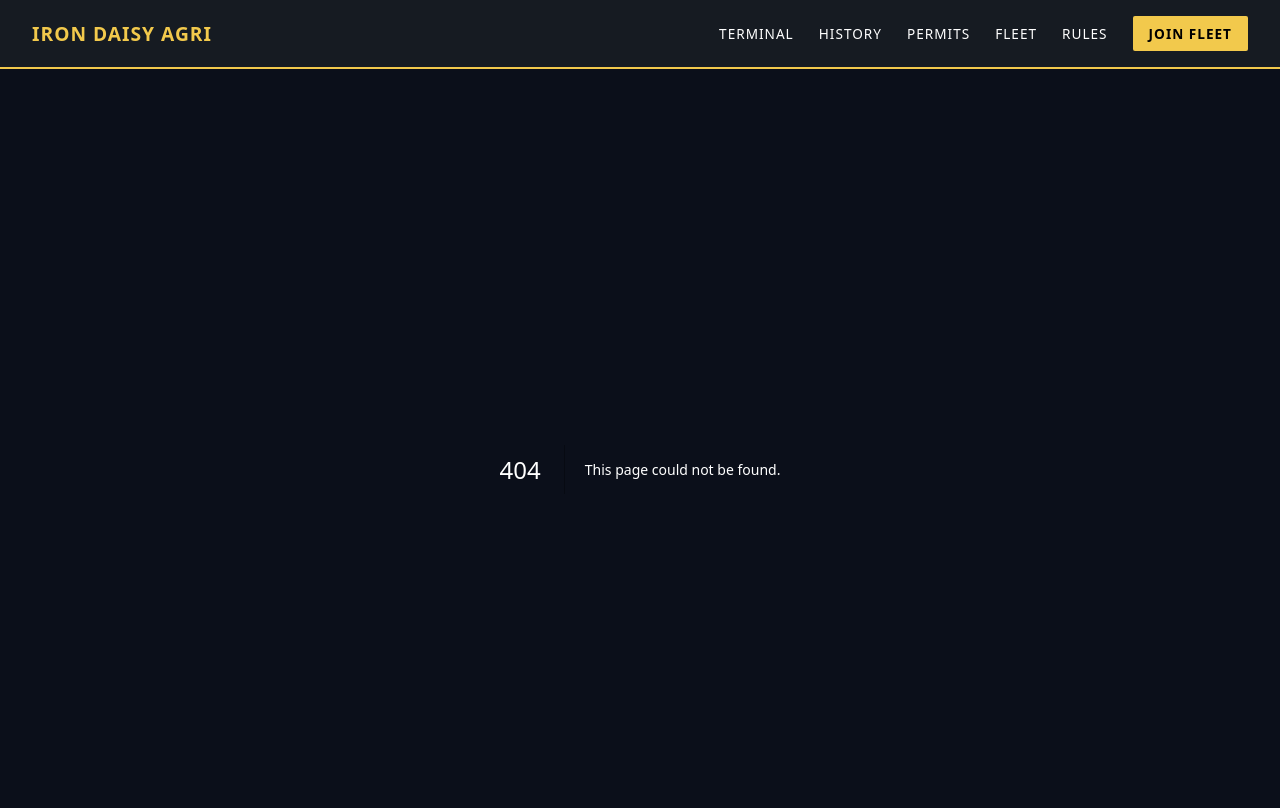
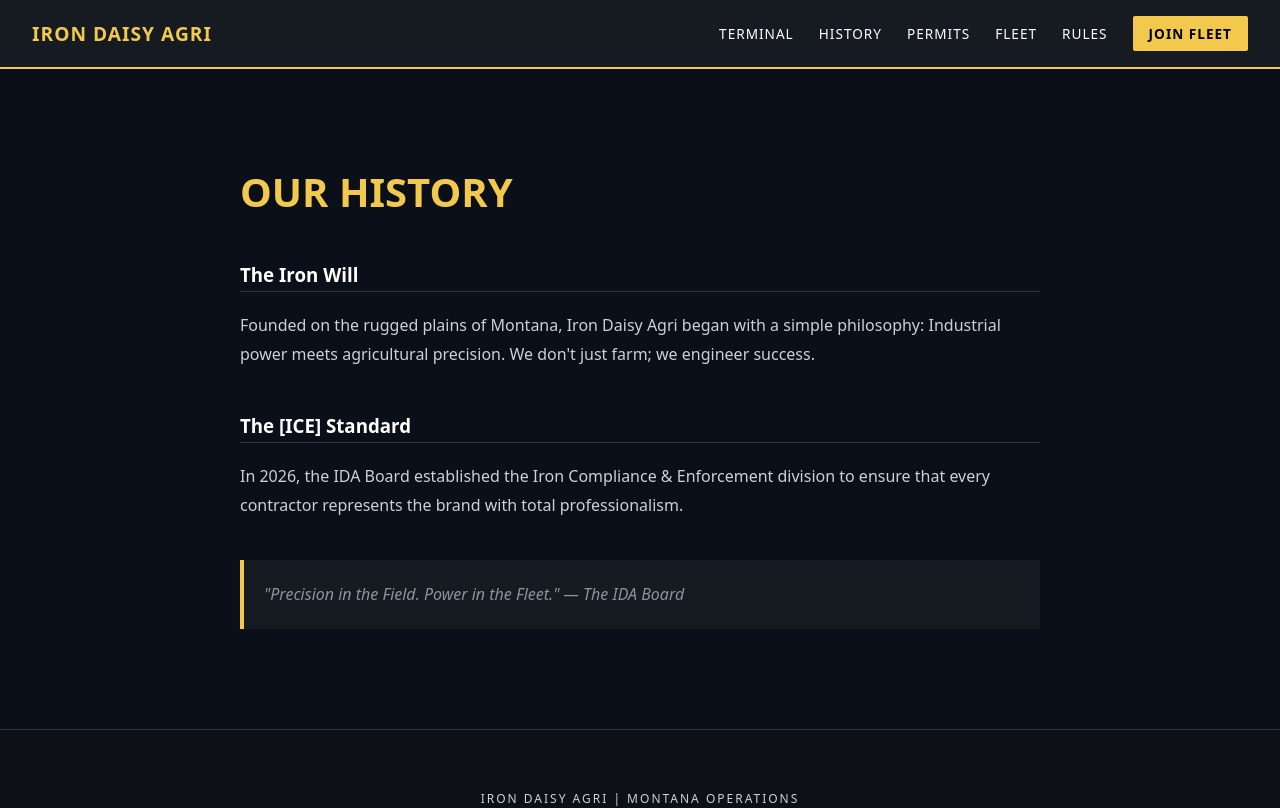
Before and after one commit to Daisyfarm/ctfg-portal, a Next.js app: page /about in a window 1280 px wide. Before the commit this address had no page. Shown: the top 808 px of the page. Built offline with nearby package versions, Linux system fonts and the light colour scheme.

Commit message:
Create page.tsx

```diff
--- /dev/null
+++ b/app/about/page.tsx
@@ -0,0 +1,31 @@
+import React from 'react';
+
+export default function AboutPage() {
+  return (
+    <div style={{ padding: '60px 20px', maxWidth: '800px', margin: '0 auto', lineHeight: '1.8' }}>
+      <h1 style={{ color: '#F2C94C', fontSize: '2.5rem', marginBottom: '30px' }}>OUR HISTORY</h1>
+
+      <section style={{ marginBottom: '40px' }}>
+        <h3 style={{ color: 'white', borderBottom: '1px solid #30363d', pb: '10px' }}>The Iron Will</h3>
+        <p style={{ color: '#c9d1d9' }}>
+          Founded on the rugged plains of Montana, Iron Daisy Agri began with a simple philosophy:
+          Industrial power meets agricultural precision. We don't just farm; we engineer success.
+        </p>
+      </section>
+
+      <section style={{ marginBottom: '40px' }}>
+        <h3 style={{ color: 'white', borderBottom: '1px solid #30363d', pb: '10px' }}>The [ICE] Standard</h3>
+        <p style={{ color: '#c9d1d9' }}>
+          In 2026, the IDA Board established the Iron Compliance & Enforcement division to ensure
+          that every contractor represents the brand with total professionalism.
+        </p>
+      </section>
+
+      <div style={{ background: '#161b22', padding: '20px', borderLeft: '4px solid #F2C94C' }}>
+        <p style={{ margin: 0, fontStyle: 'italic', color: '#8b949e' }}>
+          "Precision in the Field. Power in the Fleet." — The IDA Board
+        </p>
+      </div>
+    </div>
+  );
+}
```
